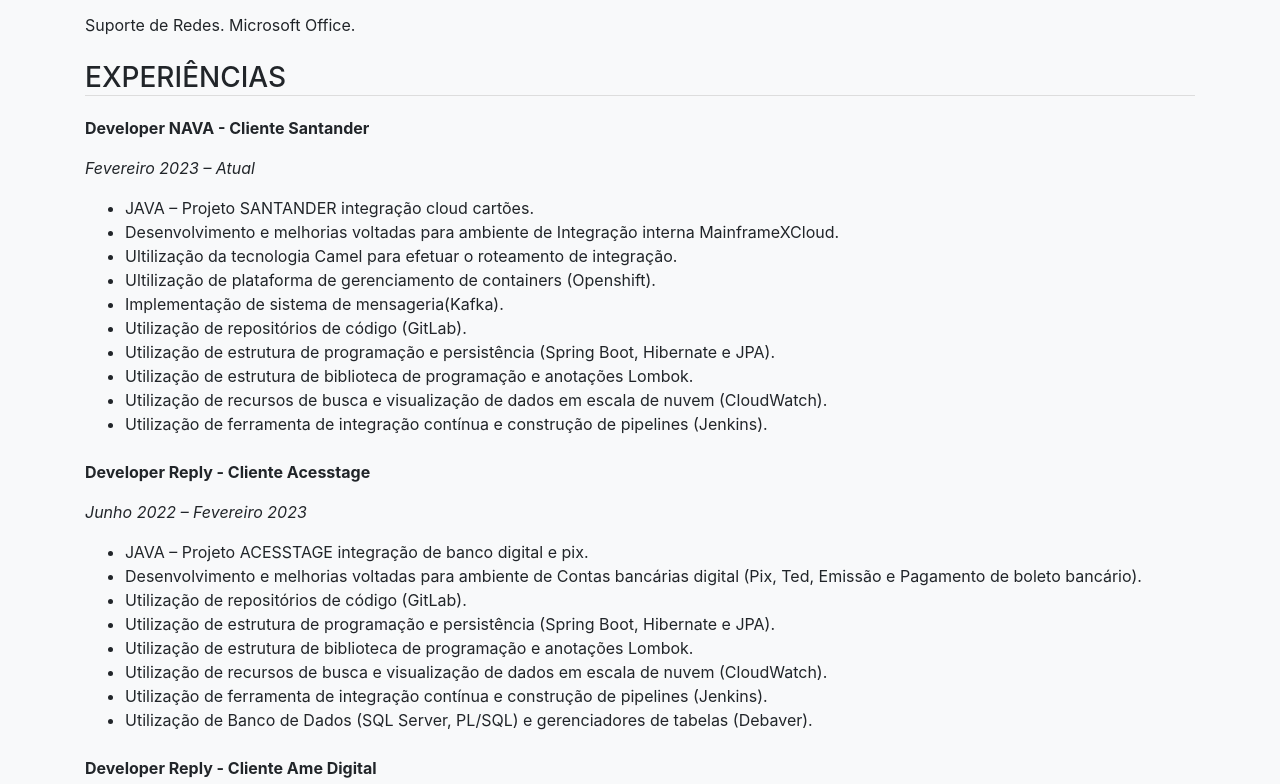
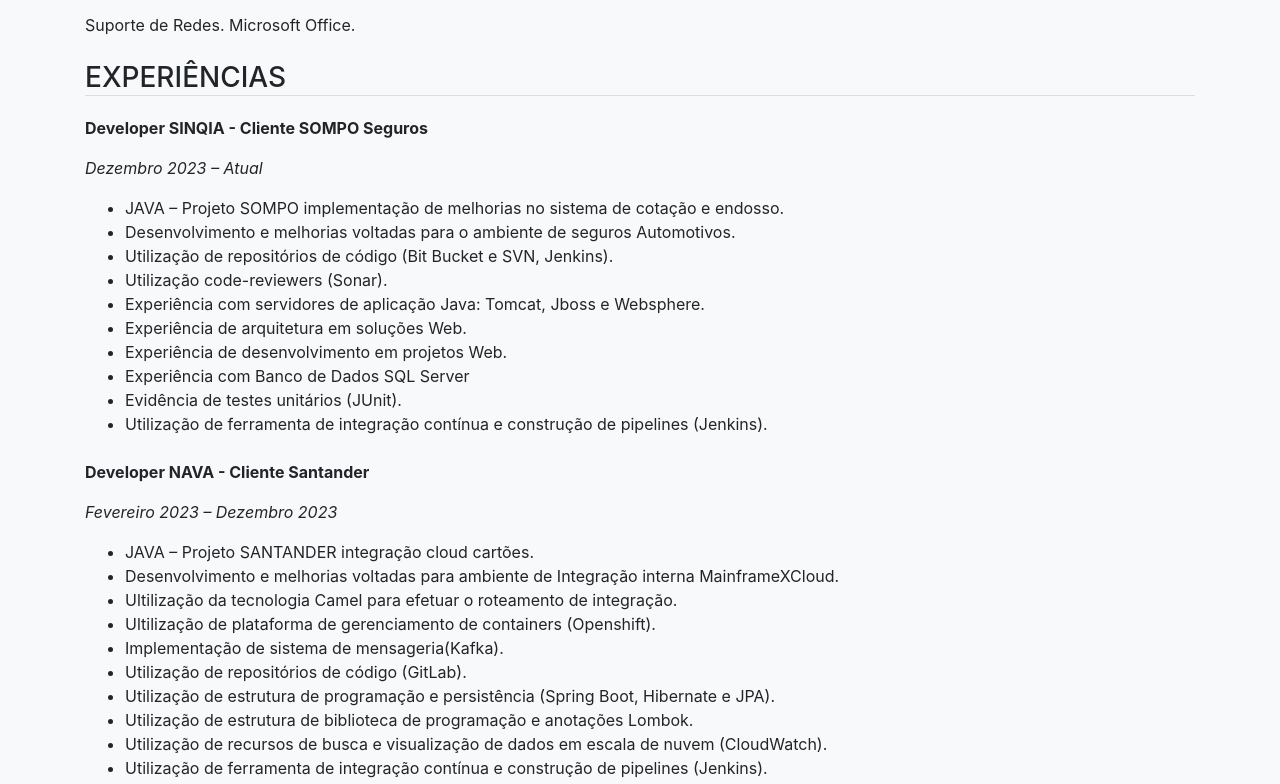
Before and after one commit to rafajovaneli/rafaelhjovaneli.github.io, a plain HTML site: page index.html in a window 1280 px wide. Shown: the part 962-1746 px from the top of the page. Drawn offline with nearby package versions, Linux system fonts and the light colour scheme.

Commit message:
Atualizando o CV

```diff
--- a/index.html
+++ b/index.html
@@ -106,8 +106,25 @@
             <h3 class="section-header">EXPERIÊNCIAS</h3>
 
             <div class="mb-4">
+                <p class="company-title">Developer SINQIA - Cliente SOMPO Seguros</p>
+                <p class="job-title">Dezembro 2023 – Atual</p>
+                <ul>
+					<li>JAVA – Projeto SOMPO implementação de melhorias no sistema de cotação e endosso.</li>
+					<li>Desenvolvimento e melhorias voltadas para o ambiente de seguros Automotivos.</li>
+					<li>Utilização de repositórios de código (Bit Bucket e SVN, Jenkins).</li>
+					<li>Utilização  code-reviewers  (Sonar).</li>
+					<li>Experiência com servidores de aplicação Java: Tomcat, Jboss e Websphere.</li>
+					<li>Experiência de arquitetura em soluções Web.</li>
+					<li>Experiência de desenvolvimento em projetos Web.</li>
+					<li>Experiência com Banco de Dados SQL Server</li>
+					<li>Evidência de testes unitários (JUnit).</li>
+					<li>Utilização de ferramenta de integração contínua e construção de pipelines (Jenkins).</li>
+                </ul>
+            </div>
+
+            <div class="mb-4">
                 <p class="company-title">Developer NAVA - Cliente Santander</p>
-                <p class="job-title">Fevereiro 2023 – Atual</p>
+                <p class="job-title">Fevereiro 2023 – Dezembro 2023</p>
                 <ul>
 					<li>JAVA – Projeto SANTANDER integração cloud cartões.</li>
 					<li>Desenvolvimento e melhorias voltadas para ambiente de Integração interna MainframeXCloud.</li>
```
